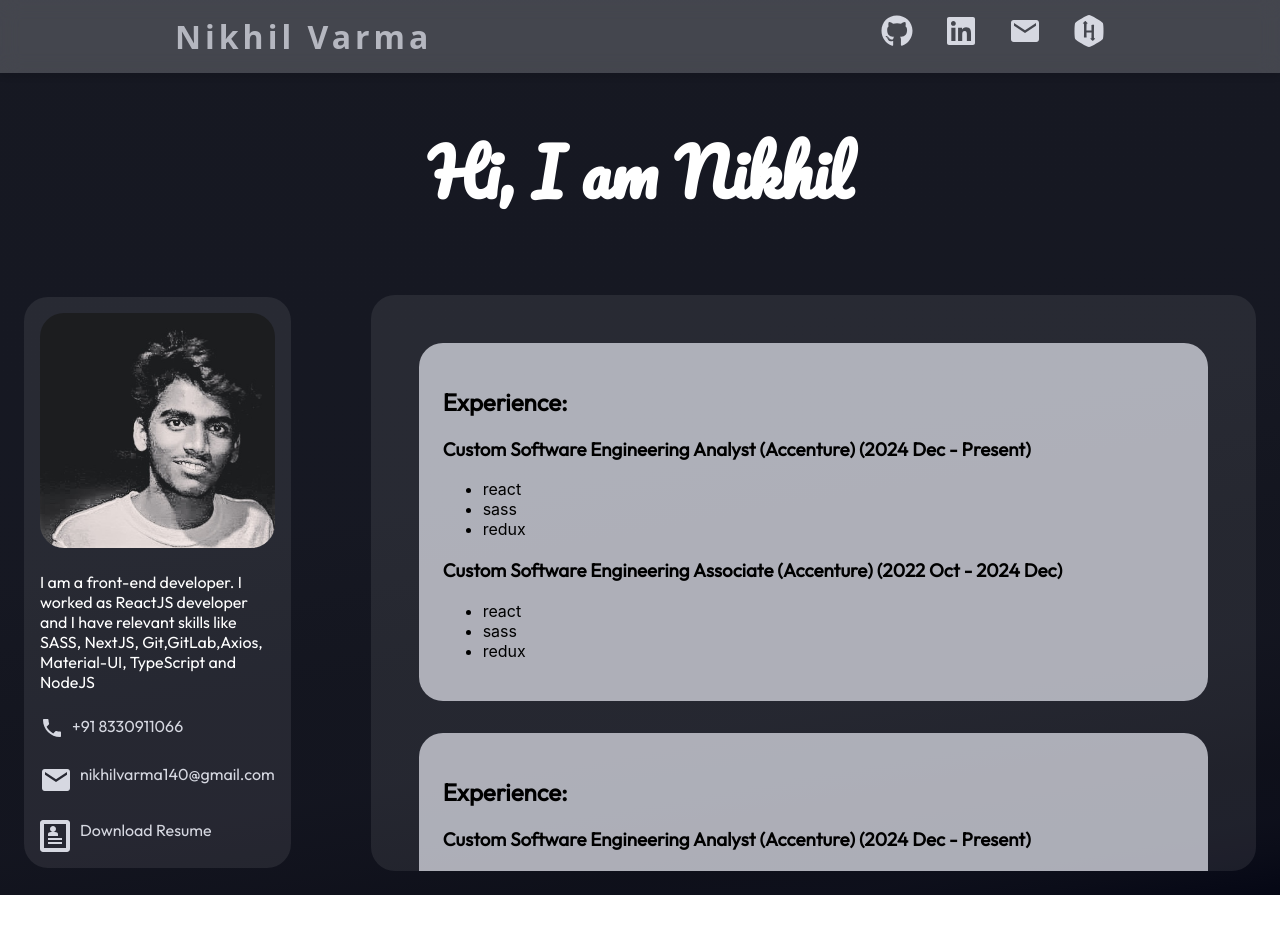
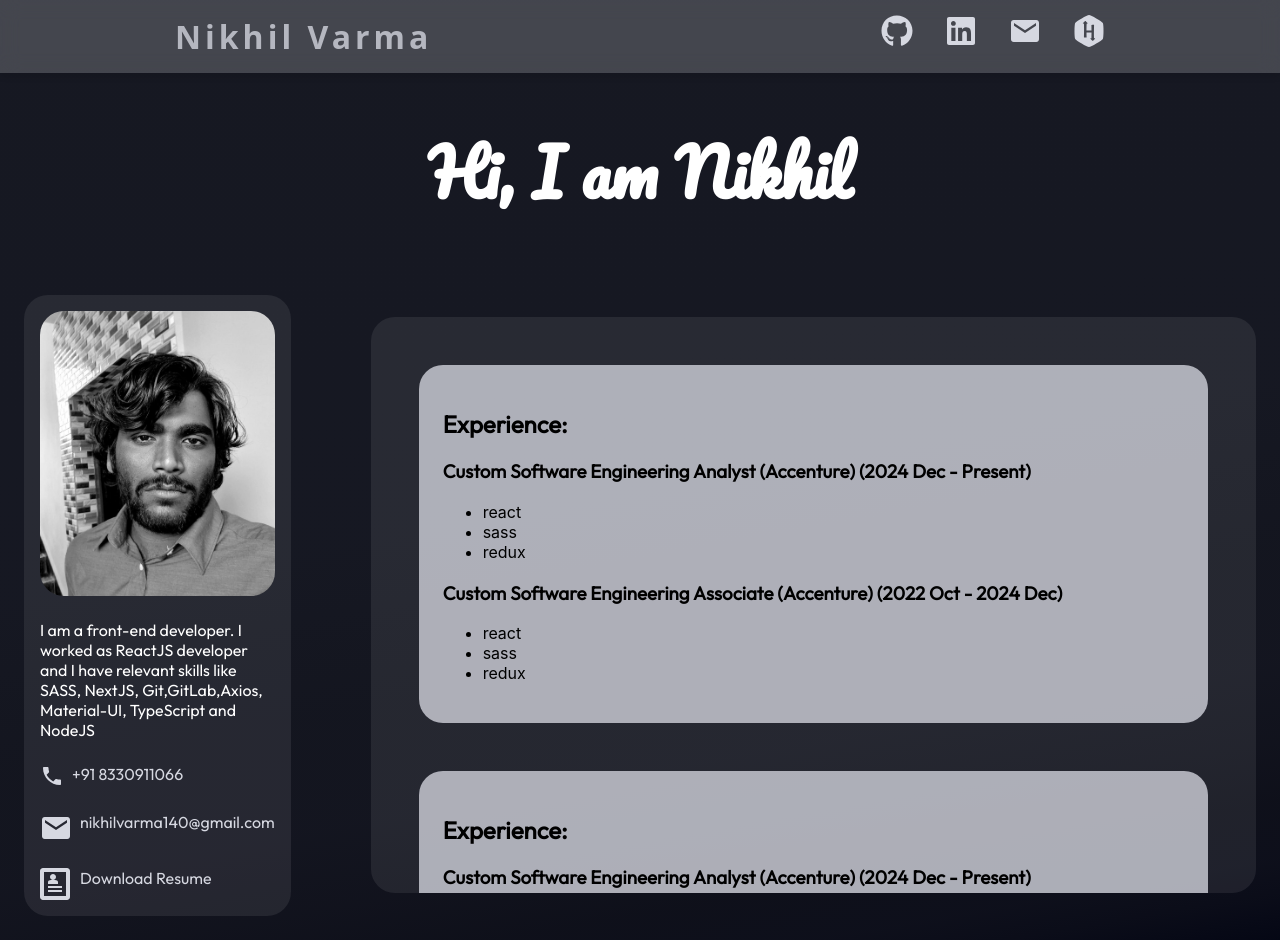
Before and after one commit to nikhilvarma140/personal_portfolio, a React (Create React App) app: page / in a window 1280 px wide. Before the commit the page ends 895 px from the top, so only its background shows below. Built offline with nearby package versions, Linux system fonts and the light colour scheme; a web font is replaced by a local one.

Commit message:
changed image

```diff
--- a/src/components/Card.jsx
+++ b/src/components/Card.jsx
@@ -1,4 +1,4 @@
-import React from "react";
+import React,{useState} from "react";
 import "./card.css"
 import PhoneIcon from "@mui/icons-material/Phone";
 import { IoMdMail } from "react-icons/io";
@@ -6,14 +6,16 @@ import { ImProfile } from "react-icons/im";
 
 
 import image from "./../assets/image.jpeg"
-import profile1 from "./../assets/profile2.jpeg"
+import profile1 from "./../assets/profile3.jpeg"
+import profile from "./../assets/profile3_color.jpeg"
 const Card = ()=>{
+    const [color,setColor] = useState(false)
     const resumeLink  = '12lYXkgFWUJvCzeUkcaKerNAFwFlBTnWb';
     const driveLink = `https://drive.google.com/uc?export=download&id=${resumeLink}`;
     return(<>
     <div className="card">
-        <div className="img_wrapper">
-            <img src={profile1} alt="alt" />
+        <div className="img_wrapper" onMouseEnter={()=> setColor(true)} onMouseOut={()=>setColor(false) }>
+            <img src= { color? profile:profile1} alt="alt" />
         </div>
         <div className="text_desc">
             I am a front-end developer. I worked as ReactJS developer and I have relevant skills like SASS, NextJS, Git,GitLab,Axios, Material-UI, TypeScript and NodeJS
--- a/src/components/card.css
+++ b/src/components/card.css
@@ -10,11 +10,15 @@
     background-color: #ffffff14;
 }
 
+.img_wrapper{
+    transition: 0.2s ease-in-out;
+}
 img{
     width: 75%;
     border-radius: 1.5rem;
     display: block;
     margin: 0 auto;
+    transition: 0.2s ease-in-out;
 }
 .text_desc{
     color: #ffffff;
--- a/src/components/home.css
+++ b/src/components/home.css
@@ -81,6 +81,7 @@ font-family: "Barlow Semi Condensed", sans-serif; */
     }
     .details{
         padding: 3rem;
+        gap:3rem;
     }
 
 }
@@ -96,5 +97,7 @@ font-family: "Barlow Semi Condensed", sans-serif; */
 
     .container{
         height: 100vh;
+        padding: 3rem;
+        gap:3rem;
     }
 }
--- a/src/index.css
+++ b/src/index.css
@@ -12,6 +12,22 @@ body {
     sans-serif;
   -webkit-font-smoothing: antialiased;
   -moz-osx-font-smoothing: grayscale;
+  background-image: linear-gradient(
+    350deg,
+    hsl(0deg 0% 0%) 0%,
+    hsl(234deg 100% 4%) -1%,
+    hsl(233deg 78% 4%) -1%,
+    hsl(232deg 61% 5%) 0%,
+    hsl(232deg 49% 6%) 2%,
+    hsl(232deg 39% 7%) 4%,
+    hsl(232deg 33% 8%) 7%,
+    hsl(232deg 29% 8%) 12%,
+    hsl(232deg 26% 9%) 17%,
+    hsl(231deg 24% 10%) 24%,
+    hsl(230deg 23% 10%) 34%,
+    hsl(230deg 22% 11%) 48%,
+    hsl(230deg 21% 11%) 84%
+  );
 }
 
 code {
```
Also changed, not shown: src/assets/profile3.jpeg (added), src/assets/profile3_color.jpeg (added).
